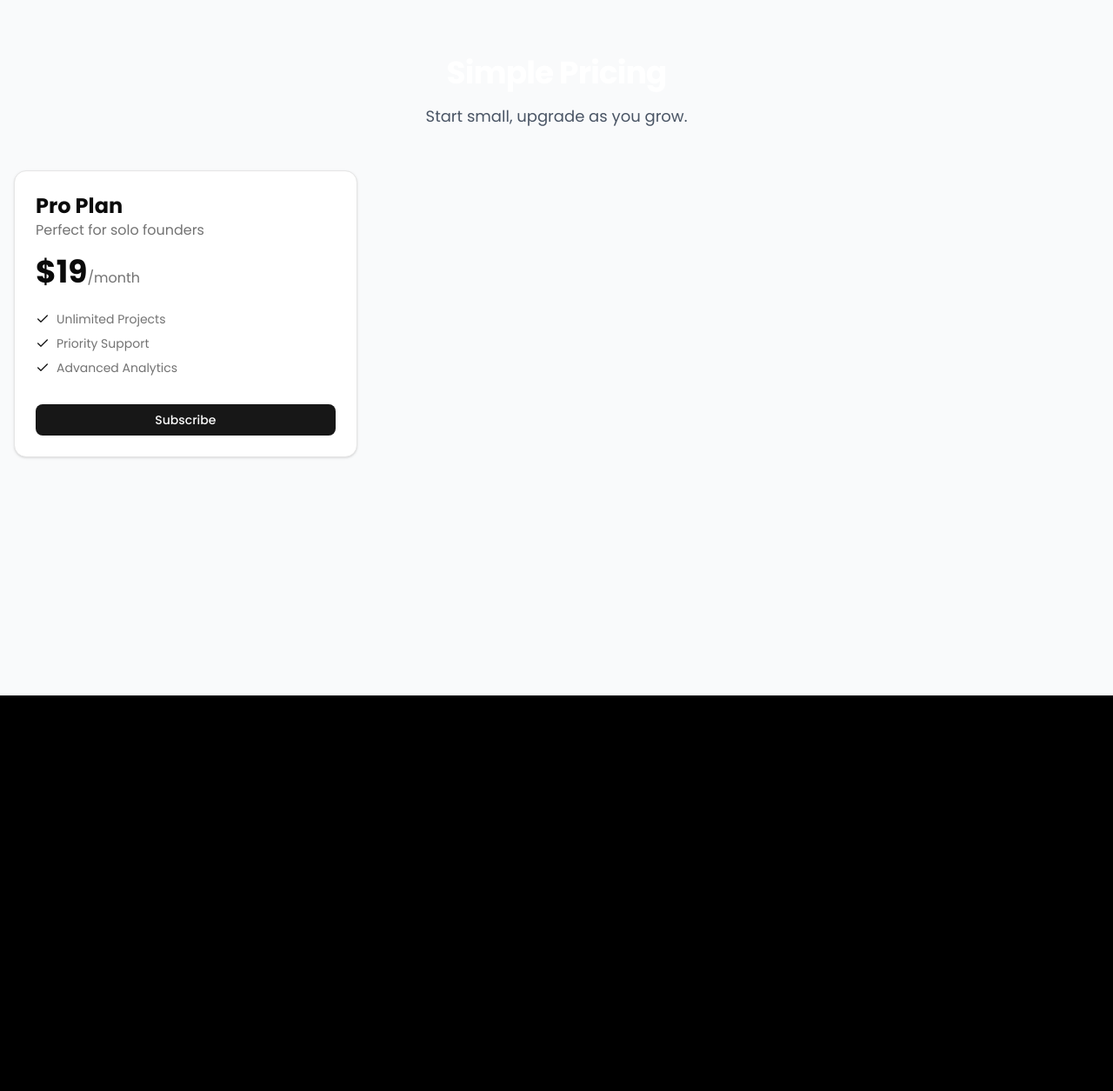
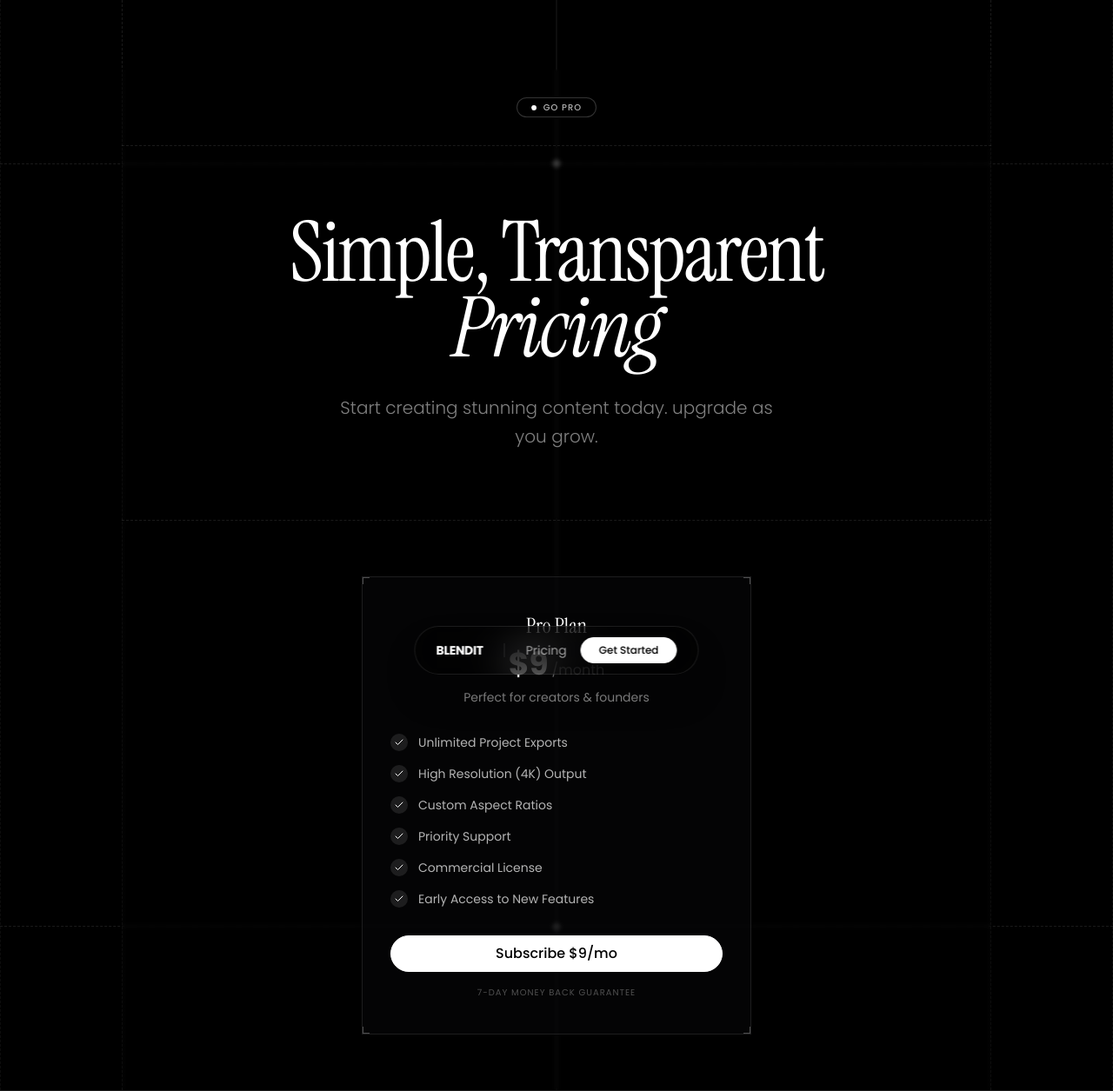
Before and after one commit to VarunKvK/blend, a Next.js app: page /pricing in a window 1280 px wide. Shown: the whole page at 87% size. Before the commit the page ends 800 px from the top, so only its background shows below. Built offline with nearby package versions, Linux system fonts and the light colour scheme; no server answers.

Commit message:
Updated the pricing page

```diff
--- a/app/(pages)/pricing/page.jsx
+++ b/app/(pages)/pricing/page.jsx
@@ -1,39 +1,119 @@
-// src/app/pricing/page.js
-import { PricingTable } from "@/components/pricing-table";
-import { createClient } from "@/lib/supabase/server";
-// import Navbar from "@/components/navbar"; // We will create a simple navbar later if needed
+import Link from "next/link";
+import Navigation from "@/components/home/Navigation";
+import { Badge } from "@/components/ui/badge";
+import { Check } from "lucide-react";
+import { CheckoutButton } from "@/components/pricing/CheckoutButton";
 
-// 1. Define your plans here (Ideally this comes from config.js or database)
 const PLANS = [
   {
     id: "pro",
     name: "Pro Plan",
-    description: "Perfect for solo founders",
-    price: 19,
-    paymentLinkId: process.env.NEXT_PUBLIC_DODO_PRODUCT_ID, // Put your Polar/DoDo ID here
-    features: ["Unlimited Projects", "Priority Support", "Advanced Analytics"],
+    description: "Perfect for creators & founders",
+    price: 9,
+    paymentLinkId: process.env.NEXT_PUBLIC_DODO_PRODUCT_ID,
+    features: [
+      "Unlimited Project Exports",
+      "High Resolution (4K) Output",
+      "Custom Aspect Ratios",
+      "Priority Support",
+      "Commercial License",
+      "Early Access to New Features"
+    ],
   },
 ];
 
-export default async function PricingPage() {
-  const supabase = await createClient();
-  const { data: { user } } = await supabase.auth.getUser();
+export default function PricingPage() {
+  const plan = PLANS[0]; // Focusing on the single pro plan for this design
 
   return (
-    <div className="min-h-screen bg-gray-50">
-       <div className="container mx-auto px-4 py-16">
-        <div className="mb-12 text-center">
-          <h1 className="text-4xl font-bold tracking-tight">Simple Pricing</h1>
-          <p className="mt-4 text-lg text-gray-600">
-            Start small, upgrade as you grow.
-          </p>
+    <main className="min-h-screen bg-black text-white font-sans selection:bg-white/20">
+      <Navigation />
+
+      <section className="relative min-h-screen flex flex-col items-center justify-center border-b border-white/10 overflow-hidden pt-20">
+        {/* Grid Background Layer */}
+        <div className="absolute inset-0 pointer-events-none">
+          {/* Center Vertical Line - Solid */}
+          <div className="absolute left-1/2 top-0 bottom-0 w-px bg-white/10 -translate-x-1/2" />
+
+          {/* Content Width Vertical Lines - Dashed */}
+          <div className="absolute left-1/2 top-0 bottom-0 w-full max-w-[1000px] -translate-x-1/2 border-x border-dashed border-white/10" />
+
+          {/* Outer Vertical Lines - Dashed */}
+          <div className="absolute left-0 top-0 bottom-0 w-px border-r border-dashed border-white/5" />
+          <div className="absolute right-0 top-0 bottom-0 w-px border-l border-dashed border-white/5" />
+
+          {/* Top Horizontal Line - Dashed */}
+          <div className="absolute top-[15%] left-0 right-0 border-b border-dashed border-white/10" />
+          {/* Bottom Horizontal Line - Dashed */}
+          <div className="absolute bottom-[15%] left-0 right-0 border-t border-dashed border-white/10" />
         </div>
 
-        {/* Pass the provider from env */}
-        <PricingTable
-            plans={PLANS}
-        />
-      </div>
-    </div>
+        <div className="relative z-10 w-full max-w-[1000px] mx-auto grid place-items-center">
+
+          {/* Badge Section */}
+          <div className="w-full border-b border-dashed border-white/10 py-8 flex justify-center backdrop-blur-[2px]">
+            <div className="bg-black/80 px-4 py-1 rounded-full border border-white/20">
+              <Badge className="bg-transparent hover:bg-transparent border-0 p-0 text-white flex items-center gap-2">
+                <div className="w-1.5 h-1.5 rounded-full bg-white" />
+                <span className="text-[10px] uppercase tracking-widest text-white/70">Go Pro</span>
+              </Badge>
+            </div>
+          </div>
+
+          {/* Main Content Section */}
+          <div className="w-full py-20 text-center px-6 backdrop-blur-[2px]">
+            <h2 className="text-6xl md:text-8xl font-serif tracking-tight mb-8 text-white leading-[0.9]">
+              Simple, Transparent<br />
+              <span className="italic font-light">Pricing</span>
+            </h2>
+
+            <p className="text-lg md:text-xl text-white/50 max-w-lg mx-auto leading-relaxed mb-0 font-light">
+              Start creating stunning content today. upgrade as you grow.
+            </p>
+          </div>
+
+          {/* Pricing Card Section */}
+          <div className="w-full border-t border-dashed border-white/10 py-16 flex flex-col items-center justify-center backdrop-blur-[2px]">
+            <div className="w-full max-w-md bg-zinc-950/50 border border-white/10 px-8 py-10 relative overflow-hidden group hover:border-white/20 transition-all duration-500">
+              {/* Corner Accents */}
+              <div className="absolute top-0 left-0 w-2 h-2 border-l border-t border-white/30" />
+              <div className="absolute top-0 right-0 w-2 h-2 border-r border-t border-white/30" />
+              <div className="absolute bottom-0 left-0 w-2 h-2 border-l border-b border-white/30" />
+              <div className="absolute bottom-0 right-0 w-2 h-2 border-r border-b border-white/30" />
+
+              <div className="text-center mb-8">
+                <h3 className="text-2xl font-serif mb-2">{plan.name}</h3>
+                <div className="flex items-baseline justify-center gap-1 mb-2">
+                  <span className="text-4xl font-bold">${plan.price}</span>
+                  <span className="text-white/40">/month</span>
+                </div>
+                <p className="text-sm text-white/50">{plan.description}</p>
+              </div>
+
+              <div className="space-y-4 mb-8">
+                {plan.features.map((feature, i) => (
+                  <div key={i} className="flex items-center gap-3 text-sm text-white/70">
+                    <div className="w-5 h-5 rounded-full bg-white/10 flex items-center justify-center flex-shrink-0">
+                      <Check className="w-3 h-3 text-white" />
+                    </div>
+                    {feature}
+                  </div>
+                ))}
+              </div>
+
+              <CheckoutButton planId={plan.paymentLinkId} price={plan.price} />
+
+              <p className="text-center text-[10px] text-white/30 mt-4 uppercase tracking-widest">
+                7-day money back guarantee
+              </p>
+            </div>
+          </div>
+        </div>
+
+        {/* Decorative corners for the grid */}
+        <div className="absolute top-[15%] left-[50%] -translate-x-1/2 -translate-y-1/2 w-2 h-2 bg-white/20 rotate-45" />
+        <div className="absolute bottom-[15%] left-[50%] -translate-x-1/2 translate-y-1/2 w-2 h-2 bg-white/20 rotate-45" />
+      </section>
+    </main>
   );
 }
--- /dev/null
+++ b/components/pricing/CheckoutButton.jsx
@@ -0,0 +1,65 @@
+'use client';
+
+import { useState } from "react";
+import { createClient } from "@/lib/supabase/client";
+import { useRouter } from "next/navigation";
+import { InteractiveHoverButton } from "@/components/ui/interactive-hover-button";
+import { Loader2 } from "lucide-react";
+
+export function CheckoutButton({ planId, price }) {
+    const [loading, setLoading] = useState(false);
+    const router = useRouter();
+    const supabase = createClient();
+
+    const handleCheckout = async () => {
+        setLoading(true);
+
+        const { data: { user } } = await supabase.auth.getUser();
+
+        if (!user) {
+            router.push("/login?next=/pricing");
+            return;
+        }
+
+        try {
+            const response = await fetch("/api/checkout", {
+                method: "POST",
+                headers: { "Content-Type": "application/json" },
+                body: JSON.stringify({
+                    product_cart: [{ product_id: planId, quantity: 1 }],
+                    customer: {
+                        email: user.email,
+                        name: user.user_metadata?.full_name || user.email,
+                    },
+                    metadata: { user_id: user.id },
+                    return_url: `${window.location.origin}/dashboard?success=true`
+                }),
+            });
+
+            const data = await response.json();
+
+            if (!response.ok) throw new Error("Failed to initiate checkout");
+
+            if (data.checkout_url) {
+                router.push(data.checkout_url);
+            } else {
+                throw new Error("No checkout URL received");
+            }
+
+        } catch (error) {
+            console.error("Checkout Error:", error);
+            alert("Error starting checkout. Please try again.");
+            setLoading(false);
+        }
+    };
+
+    return (
+        <div onClick={handleCheckout}>
+            <InteractiveHoverButton
+                text={loading ? "Loading..." : `Subscribe $${price}/mo`}
+                className="bg-white text-black hover:bg-zinc-200 border-white w-full"
+                disabled={loading}
+            />
+        </div>
+    );
+}
```
